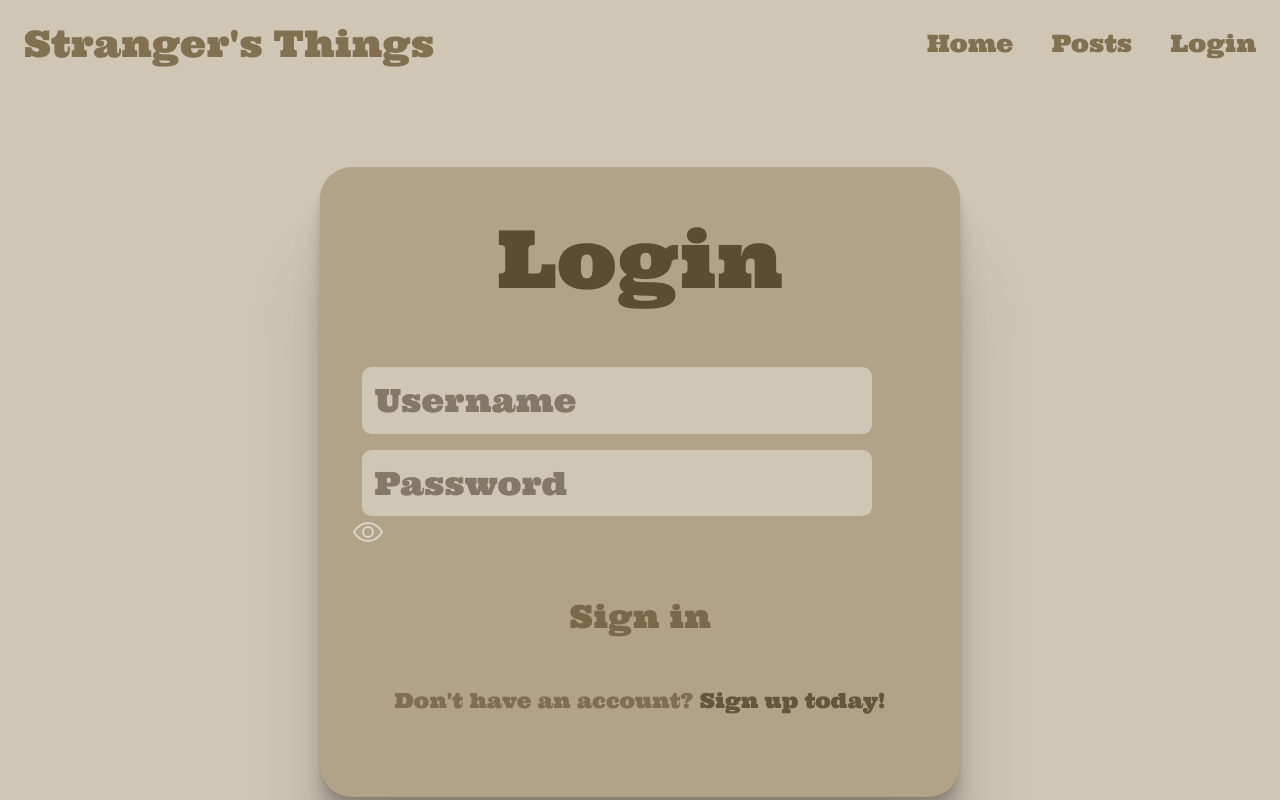
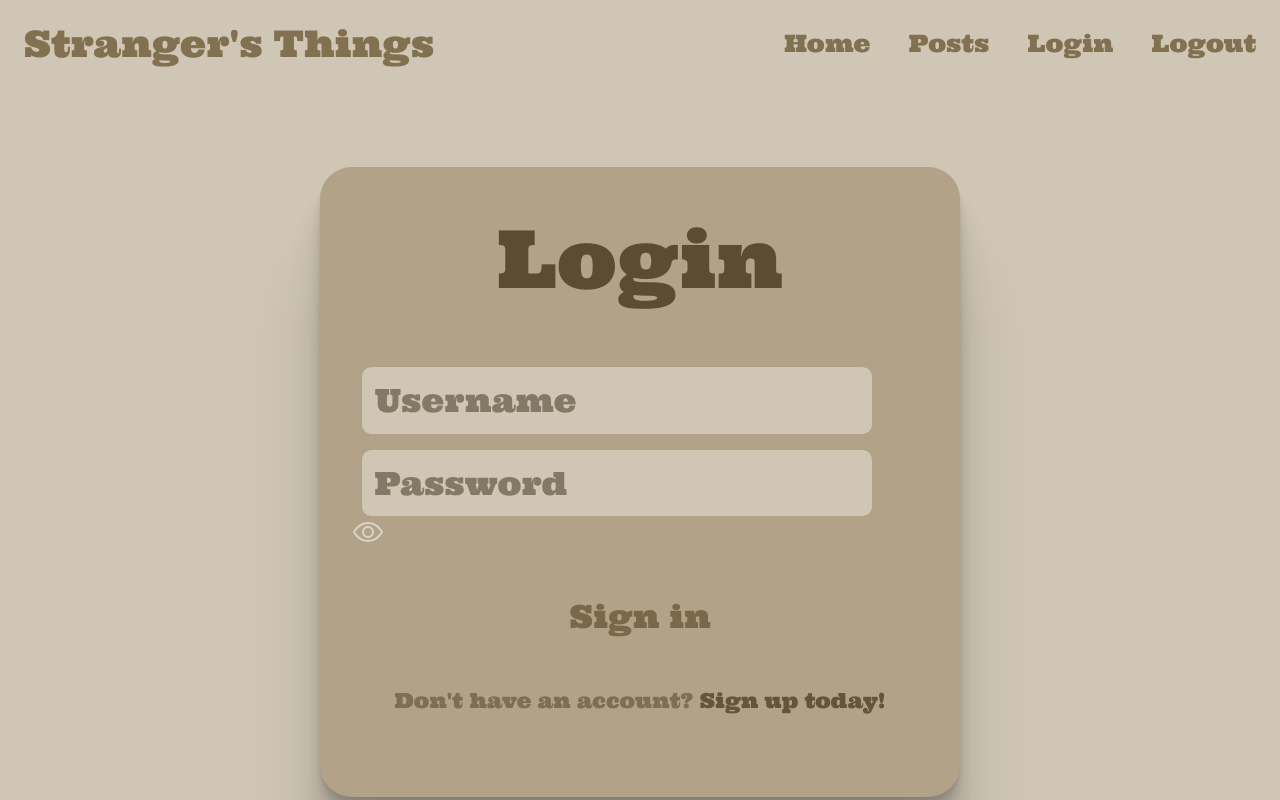
Before and after one commit to Stranger-s-Things/strangers-things, a React (Vite) app: page /account/login in a window 1280 px wide. Shown: the top 800 px of the page. Built offline with nearby package versions, Linux system fonts and the light colour scheme; no server answers; the HTML template or start-up script is replaced by a standard one.

Commit message:
stashing for merge with main

```diff
--- a/src/App.jsx
+++ b/src/App.jsx
@@ -27,6 +27,7 @@ export default function App() {
       document.getElementById("main-cont").classList.remove("home-page");
     }
   }, [location.pathname]);
+
 useEffect(() => {
   console.log('isLoggedIn: ', isLoggedIn)
 },
--- a/src/components/Login.jsx
+++ b/src/components/Login.jsx
@@ -81,6 +81,11 @@ export default function Login({ inputType, onSetInputType, onSetUserToken, onSet
           {successMessage} You are being redirected to your profile now.
         </h4>
       )}
+
+
+
+
+
     </div>
   );
 }
--- a/src/components/NavBar.jsx
+++ b/src/components/NavBar.jsx
@@ -1,6 +1,7 @@
 import { Link } from "react-router-dom";
 
 export default function NavBar() {
+
   return (
     <header>
       <h1>Stranger&apos;s Things</h1>
@@ -14,6 +15,9 @@ export default function NavBar() {
         <Link to="./account/login" className="nav-link">
           Login
         </Link>
+        <Link to="./account/login" className="nav-link">
+          Logout
+        </Link>
       </nav>
     </header>
   );
```
